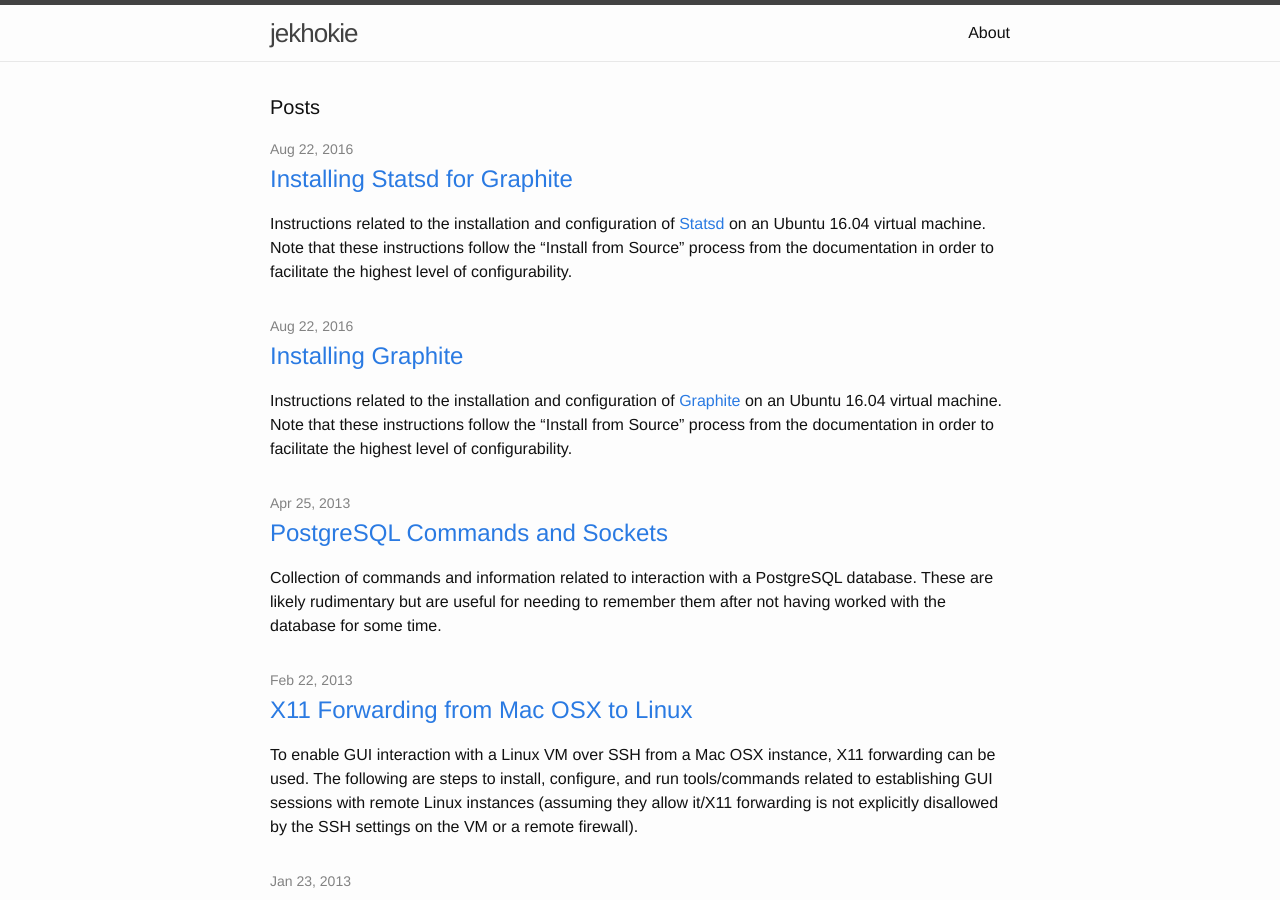
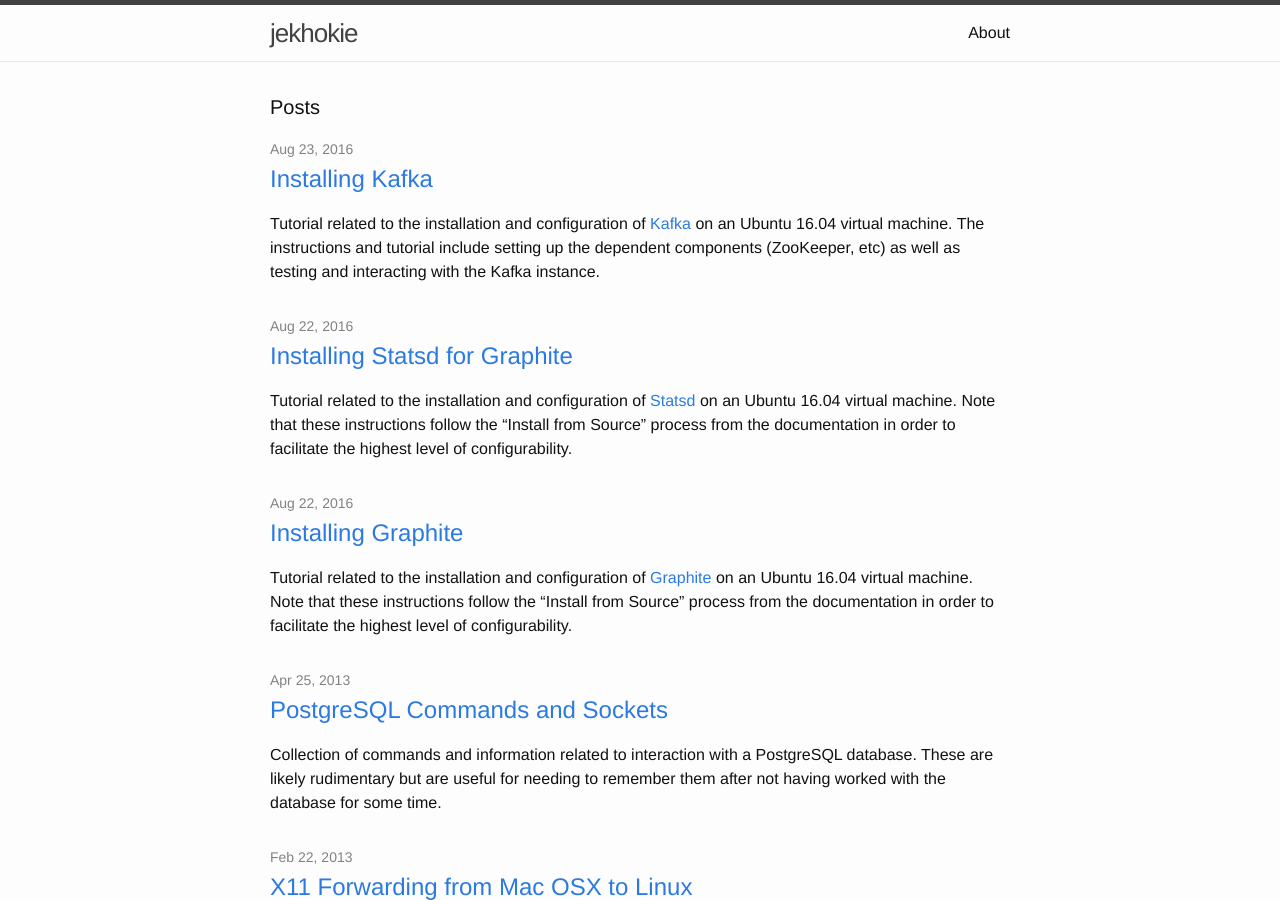
Before and after one commit to jekhokie/jekhokie.github.io, a Jekyll site: the page built from index.html, in a window 1280 px wide and 900 px high. Built offline with Jekyll 4.4.1, drawn with Linux system fonts in a browser that asks for light colours; some of the changed lines change nothing that is shown.

Commit message:
Add Post for Kafka Install and Test
Add a post to include Kafka installation and testing.

```diff
--- a/_posts/2016-08-22-installing-graphite.markdown
+++ b/_posts/2016-08-22-installing-graphite.markdown
@@ -4,14 +4,15 @@ title:  "Installing Graphite"
 date:   2016-08-22 04:36:04 -0400
 categories: ubuntu graphite
 ---
-Instructions related to the installation and configuration of [Graphite](http://graphiteapp.org/) on
+Tutorial related to the installation and configuration of [Graphite](http://graphiteapp.org/) on
 an Ubuntu 16.04 virtual machine. Note that these instructions follow the "Install from Source" process
 from the documentation in order to facilitate the highest level of configurability.
 
 ### Warning
 
-Note that the resulting Graphite setup from these instructions is **NOT** for production use. These instructions are for setting up
-an initial test/dev setup of Graphite to understand how the application functions.
+Note that the resulting Graphite setup from these instructions is **NOT** for production use. These
+instructions are for setting up an initial test/dev setup of Graphite to understand how the application
+functions.
 
 ### Dependencies
 
--- a/_posts/2016-08-22-installing-statsd-for-graphite.markdown
+++ b/_posts/2016-08-22-installing-statsd-for-graphite.markdown
@@ -4,7 +4,7 @@ title:  "Installing Statsd for Graphite"
 date:   2016-08-22 07:26:04 -0400
 categories: ubuntu graphite statsd
 ---
-Instructions related to the installation and configuration of [Statsd](https://github.com/etsy/statsd/wiki)
+Tutorial related to the installation and configuration of [Statsd](https://github.com/etsy/statsd/wiki)
 on an Ubuntu 16.04 virtual machine. Note that these instructions follow the "Install from Source" process
 from the documentation in order to facilitate the highest level of configurability.
 
--- /dev/null
+++ b/_posts/2016-08-23-installing-kafka.markdown
@@ -0,0 +1,133 @@
+---
+layout: post
+title:  "Installing Kafka"
+date:   2016-08-23 07:16:14 -0400
+categories: ubuntu kafka
+---
+Tutorial related to the installation and configuration of [Kafka](http://kafka.apache.org/) on an Ubuntu 16.04
+virtual machine. The instructions and tutorial include setting up the dependent components (ZooKeeper, etc) as
+well as testing and interacting with the Kafka instance.
+
+### Warning
+
+Note that the resulting Kafka setup from these instructions is **NOT** for production use. These instructions
+are for setting up an initial test/dev setup of Kafka to understand how the application functions.
+
+### Installation/Setup Process
+
+The following steps are performed on a VirtualBox-hosted Ubuntu virtual machine with 1CPU and 6GB RAM.
+
+#### Prerequisites
+
+Install the required prerequisites (Java):
+
+{% highlight bash %}
+$ sudo apt-get update
+$ sudo apt-get install default-jre default-jdk
+{% endhighlight %}
+
+#### Setup
+
+Retrieve the Kafka package from the [Downloads](http://kafka.apache.org/downloads.html) page on the Apache
+Kafka website. For the purposes of these instructions, use the **Binary** package download.
+
+At the time of this post, the version used is 0.10.0.1 for Scala version 2.11.
+
+Copy the downloaded package to your home directory, and unpack it:
+
+{% highlight bash %}
+$ tar -xzvf kafka_2.11-0.10.0.1.tgz
+$ cd kafka_2.11-0.10.0.1/
+{% endhighlight %}
+
+#### Zookeeper
+
+ZooKeeper is used for internal tracking and status information for Kafka.
+
+##### Configuration/Setup
+
+The configuration file for ZooKeeper is in config/zookeeper.properties. One item of note in the configuration
+file is the `clientPort` parameter, which defaults to 2181.
+
+To start the ZooKeeper instance, run the following command:
+
+{% highlight bash %}
+$ bin/zookeeper-server-start.sh config/zookeeper.properties
+{% endhighlight %}
+
+#### Kafka
+
+Kafka is the main event processing application.
+
+##### Configuration/Setup
+
+The configuration file for Kafka is in config/server.properties. There are quite a few tunable parameters in
+this file, but one of note is `zookeeper.connect` which tells Kafka where its ZooKeeper instance is
+located (defaults to 'localhost:2181', which is fine for this exercise). By default, the single Kafka broker
+listens on port 9092.
+
+Kafka can be a memory hog (part of the benefits it provides related to speed). If developing on a local
+VM it is likely a good idea to memory constrain the Kafka process, which is the KAFKA_HEAP_OPTS parameter
+included in the commands below.
+
+To start the Kafka instance, run the following command(s):
+
+{% highlight bash %}
+# if running on a VM and are memory-strapped, include the memory restriction env variable
+$ export KAFKA_HEAP_OPTS="-Xmx256M -Xms256M"
+$ bin/kafka-server-start.sh config/server.properties
+{% endhighlight %}
+
+### Interaction and Testing
+
+Now that you have a ZooKeeper and Kafka instance set up, let's test it. Kafka comes pre-packaged with scripts
+to create, modify, delete, etc. topics and messages within.
+
+#### Create a Topic
+
+The first step to interact with Kafka would be to create a topic:
+
+{% highlight bash %}
+$ bin/kafka-topics.sh --create --zookeeper localhost:2181 \
+                               --replication-factor 1 \
+                               --partitions 1 \
+                               --topic test
+# Created topic "test"
+{% endhighlight %}
+
+Once the topic is created, verify using the list operation:
+
+{% highlight bash %}
+$ bin/kafka-topics.sh --list --zookeeper localhost:2181
+# test
+{% endhighlight %}
+
+#### Send Test Messages
+
+Now that the topic is created, let's send some messages to it. Running the console producer places your
+shell in input mode. Each new line (enter key) will result in the message being sent to the specified topic
+within Kafka. When you are done, terminate the script using the CTRL+C command sequence.
+
+{% highlight bash %}
+$ bin/kafka-console-producer.sh --broker-list localhost:9092 --topic test
+Some test message
+Another test message
+{% endhighlight %}
+
+#### Retrieve Topic Messages
+
+The topic now has messages on it from the previous step. Let's inspect to verify that a consumer can see
+the messages. The console consumer runs until the CTRL+C command sequence is executed to terminate the script.
+
+{% highlight bash %}
+$ bin/kafka-console-consumer.sh --zookeeper localhost:2181 --topic test --from-beginning
+Some test message
+Another test message
+{% endhighlight %}
+
+### Credit
+
+Contributions to some of the above were gleaned from:
+
+* [Apache Kafka](http://kafka.apache.org/)
+* [Apache Kafka Quickstart](http://kafka.apache.org/documentation.html#quickstart)
```
